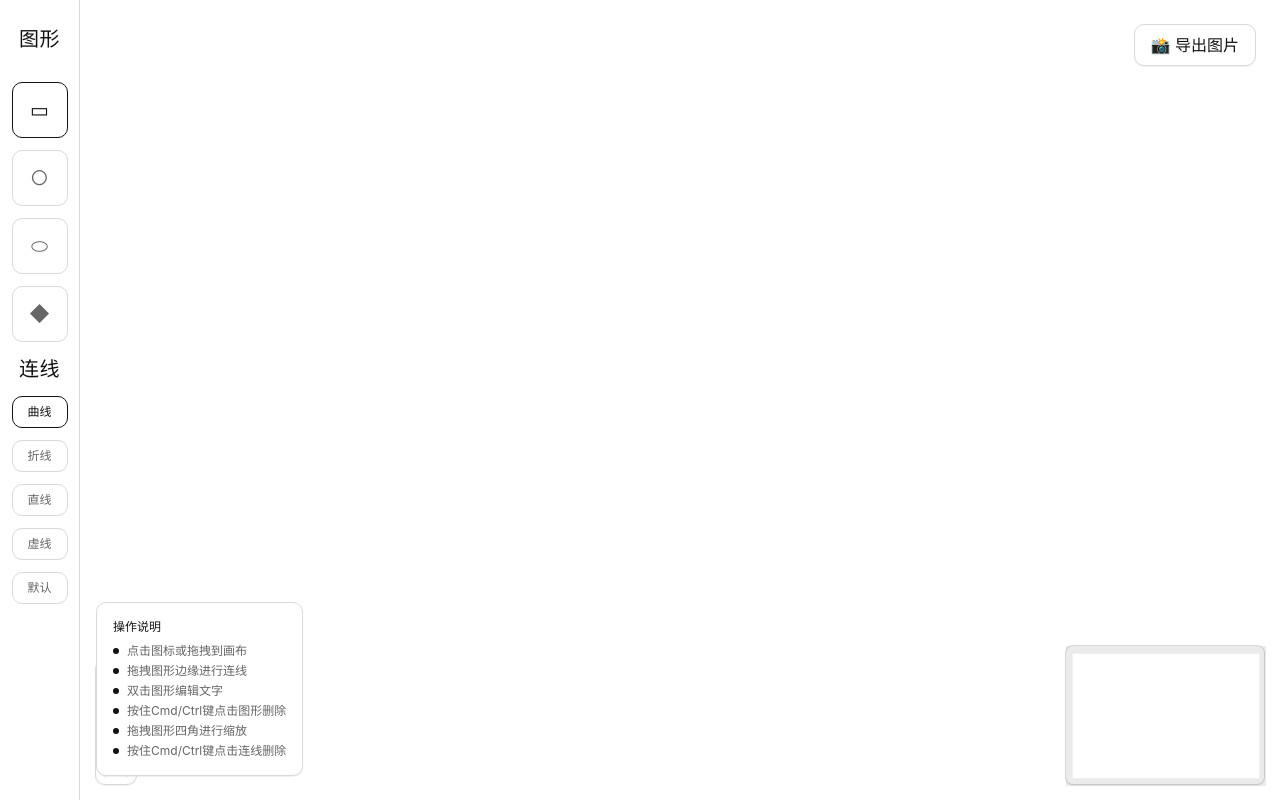
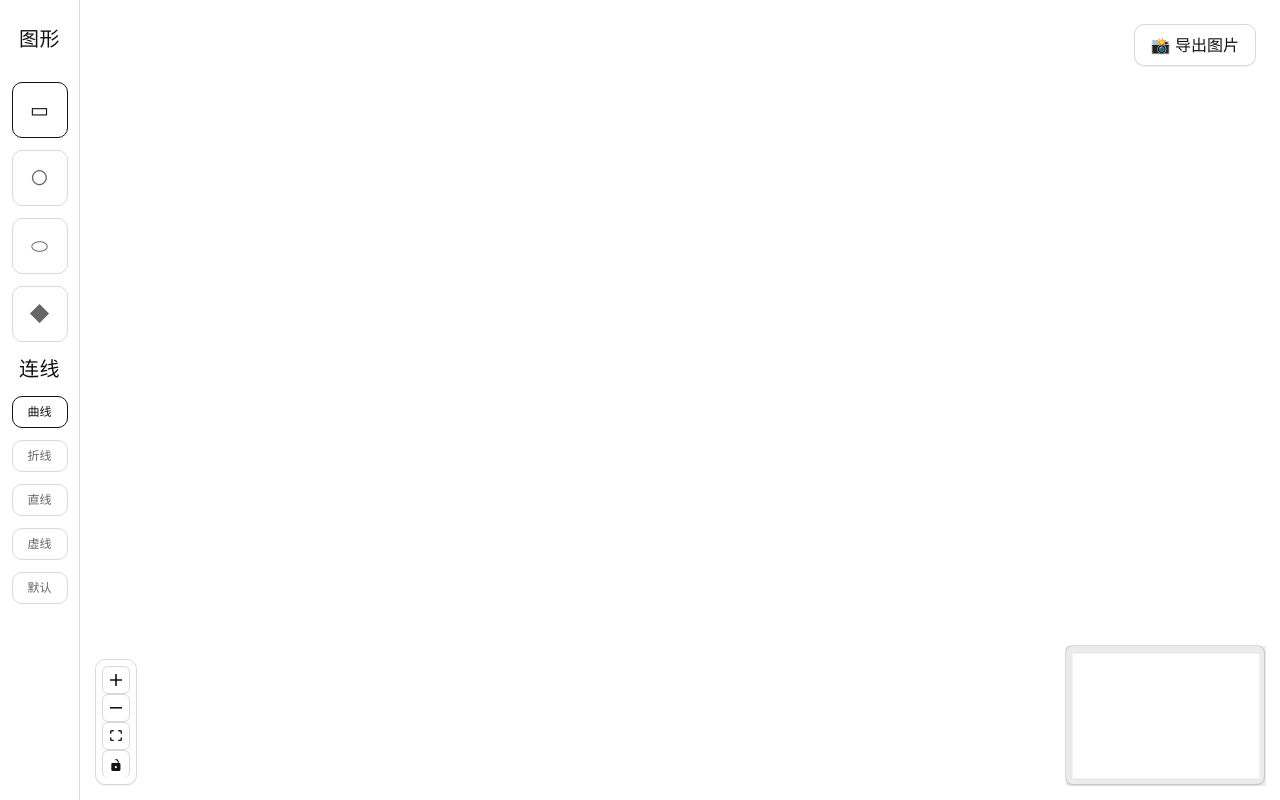
Before and after one commit to xqiii/flow-canvas, a React (Vite) app: page / in a window 1280 px wide. Built offline with nearby package versions, Linux system fonts and the light colour scheme.

Commit message:
refactor: remove usage instructions panel from App component

```diff
--- a/src/App.tsx
+++ b/src/App.tsx
@@ -82,36 +82,6 @@ function App() {
         <FlowCanvasWithProvider selectedShape={selectedShape} selectedEdgeStyle={selectedEdgeStyle} />
       </div>
 
-      {/* 使用说明 */}
-      <div className="absolute bottom-6 left-24 bg-card border border-border rounded-md shadow-sm p-4 text-xs text-mutedForeground">
-        <div className="font-semibold mb-2 text-foreground">操作说明</div>
-        <div className="space-y-1">
-          <div className="flex items-center space-x-2">
-            <div className="w-1.5 h-1.5 bg-foreground rounded-full"></div>
-            <span>点击图标或拖拽到画布</span>
-          </div>
-          <div className="flex items-center space-x-2">
-            <div className="w-1.5 h-1.5 bg-foreground rounded-full"></div>
-            <span>拖拽图形边缘进行连线</span>
-          </div>
-          <div className="flex items-center space-x-2">
-            <div className="w-1.5 h-1.5 bg-foreground rounded-full"></div>
-            <span>双击图形编辑文字</span>
-          </div>
-          <div className="flex items-center space-x-2">
-            <div className="w-1.5 h-1.5 bg-foreground rounded-full"></div>
-            <span>按住Cmd/Ctrl键点击图形删除</span>
-          </div>
-          <div className="flex items-center space-x-2">
-            <div className="w-1.5 h-1.5 bg-foreground rounded-full"></div>
-            <span>拖拽图形四角进行缩放</span>
-          </div>
-          <div className="flex items-center space-x-2">
-            <div className="w-1.5 h-1.5 bg-foreground rounded-full"></div>
-            <span>按住Cmd/Ctrl键点击连线删除</span>
-          </div>
-        </div>
-      </div>
     </div>
   );
 }
```
